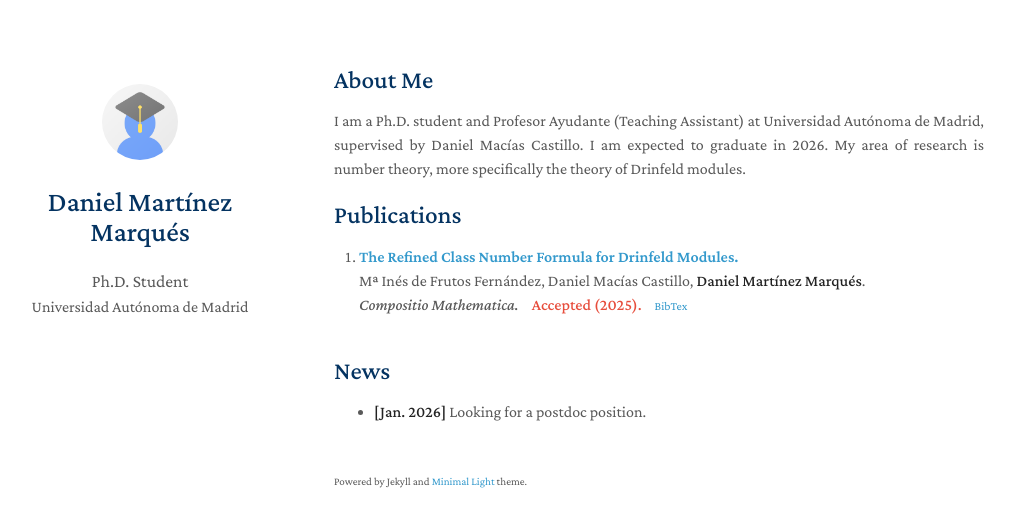
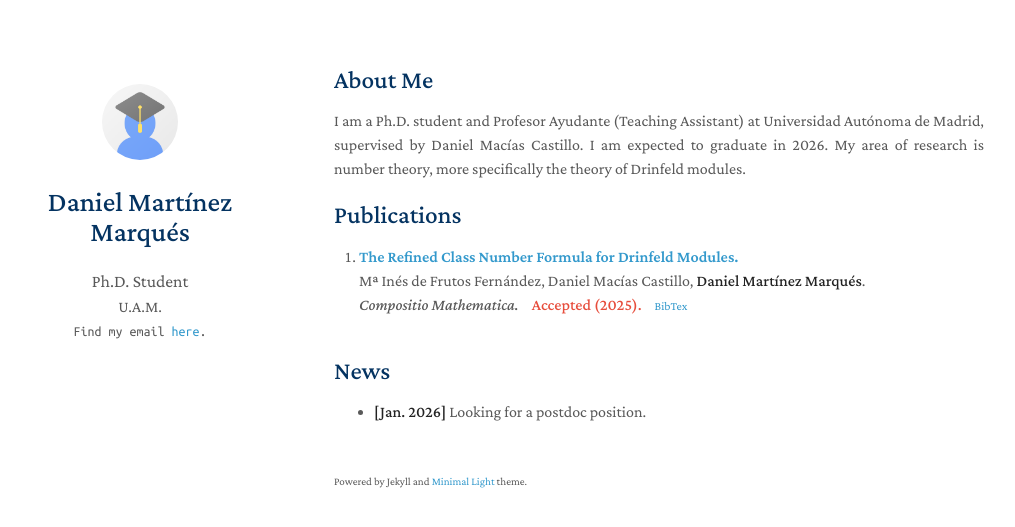
Before and after one commit to danielmrtnz/danielmrtnz.github.io, a Jekyll site: the page built from index.md, in a window 1280 px wide. Shown: the top 527 px of the page, without its empty margins (136-1151 px from the left). Built offline with Jekyll 4.4.1, drawn with Linux system fonts in a browser that asks for light colours; a style sheet for code colours, icons or effects is not loaded; our own code applies the rules of GitHub Pages for plain Markdown files.

Commit message:
Update _config.yml

```diff
--- a/_config.yml
+++ b/_config.yml
@@ -1,8 +1,8 @@
 # Basic Information
 title: Daniel Martínez Marqués
 position: Ph.D. Student
-affiliation: Universidad Autónoma de Madrid
-#email: yourname (at) example.edu
+affiliation: U.A.M.
+email: Find my email  <a href="https://www.uam.es/ciencias/facultad/departamentos/matematicas/listado-pdif/daniel-martinez-marques">here</a>.
 
 # Search Engine Optimization (SEO)
 # The following information is used to improve the website traffic from search engines, e.g., Google.
```
